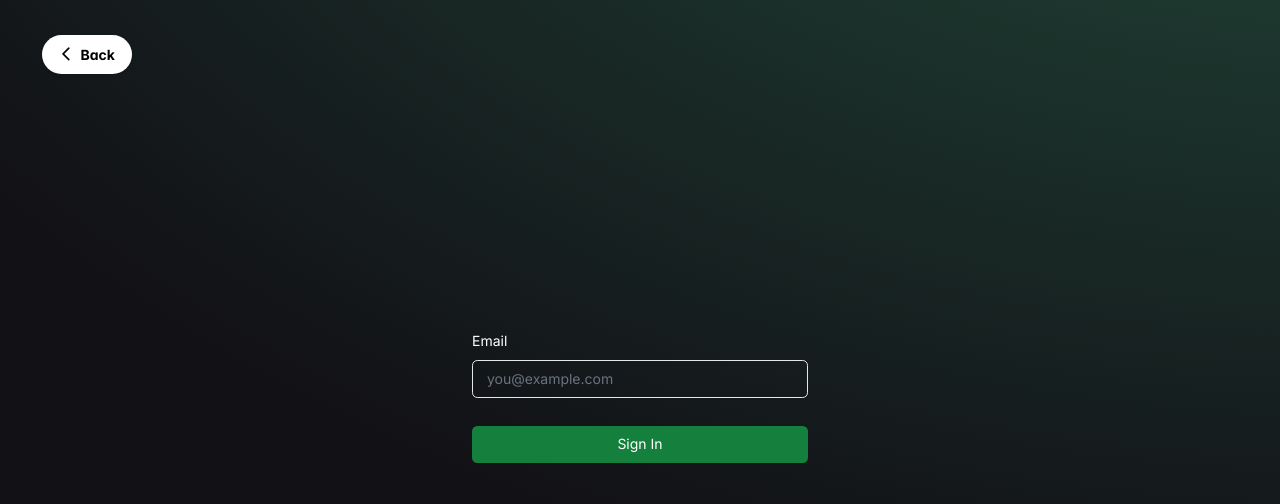
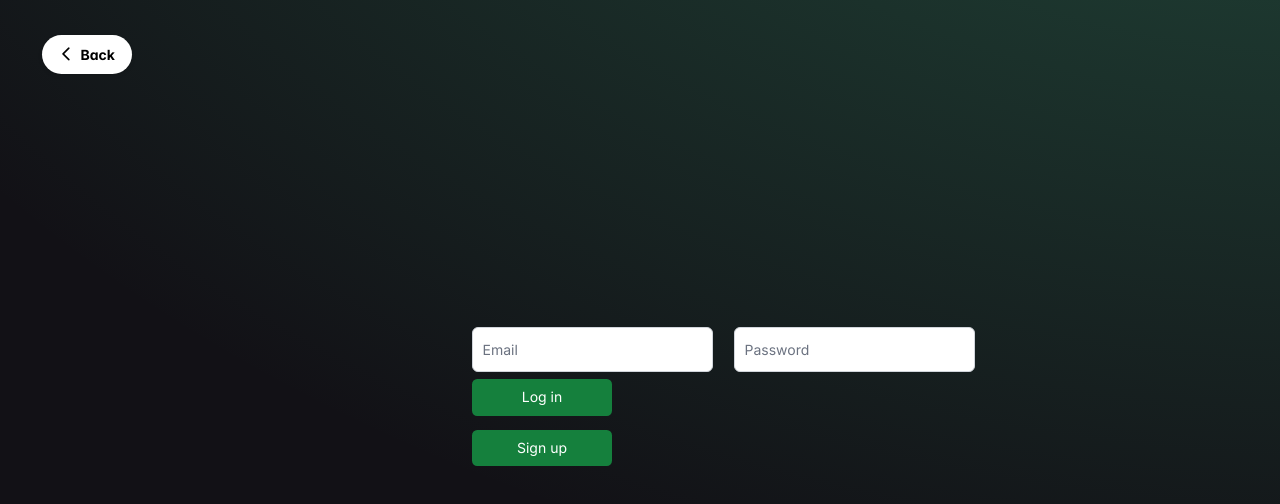
Before and after one commit to ItsTheAliGator/tms-app, a Next.js app: page /login in a window 1280 px wide. Shown: the top 504 px of the page. Built offline with nearby package versions, Linux system fonts and the light colour scheme.

Commit message:
Changing authenication to use password

```diff
--- a/app/login/page.tsx
+++ b/app/login/page.tsx
@@ -2,27 +2,44 @@ import { createClient } from "@/utils/supabase/server";
 import { redirect } from "next/navigation";
 import { SubmitButton } from "./submit-button";
 import BackButton from "../../components/backButton";
+import { InputText } from "primereact/inputtext";
+import { FloatLabel } from "primereact/floatlabel";
+import { Password } from "primereact/password";
+import { revalidatePath } from "next/cache";
 
 export default function Login({ searchParams }: { searchParams: { message: string } }) {
-	const signInWithEmail = async (formData: FormData) => {
+	const login = async (formData: FormData) => {
 		"use server";
-
-		const email = formData.get("email") as string;
 		const supabase = createClient();
 
-		const defaultUrl = `https://${process.env.VERCEL_URL}`;
-
-		const { error } = await supabase.auth.signInWithOtp({
-			email,
-			options: {
-				shouldCreateUser: false,
-				emailRedirectTo: defaultUrl,
-			},
+		const { error } = await supabase.auth.signInWithPassword({
+			email: formData.get("email") as string,
+			password: formData.get("password") as string,
 		});
 
 		if (error) {
 			return redirect("/error");
 		}
+
+		revalidatePath("/", "layout");
+		redirect("/");
+	};
+
+	const signUp = async (formData: FormData) => {
+		"use server";
+		const supabase = createClient();
+
+		const { error } = await supabase.auth.signUp({
+			email: formData.get("email") as string,
+			password: formData.get("password") as string,
+		});
+
+		if (error) {
+			return redirect("/error");
+		}
+
+		revalidatePath("/", "layout");
+		redirect("/");
 	};
 
 	return (
@@ -32,13 +49,26 @@ export default function Login({ searchParams }: { searchParams: { message: strin
 			</div>
 
 			<form className="flex-1 flex flex-col w-full justify-center gap-2 text-foreground">
-				<label className="text-md" htmlFor="email">
-					Email
-				</label>
-				<input className="rounded-md px-4 py-2 bg-inherit border mb-6" name="email" placeholder="you@example.com" required />
-				<SubmitButton formAction={signInWithEmail} className="bg-green-700 rounded-md px-4 py-2 text-foreground mb-2" pendingText="Signing In...">
-					Sign In
+				<div className="flex gap-6">
+					<FloatLabel>
+						<InputText id="email" name="email" required />
+						<label htmlFor="email">Email</label>
+					</FloatLabel>
+
+					<FloatLabel>
+						<Password inputId="password" name="password" required />
+						<label htmlFor="password">Password</label>
+					</FloatLabel>
+				</div>
+
+				<SubmitButton formAction={login} className="bg-green-700 md:w-40 rounded-md py-2 w-full text-foreground mb-2" pendingText="Signing In...">
+					Log in
 				</SubmitButton>
+
+				<SubmitButton formAction={signUp} className="bg-green-700 md:w-40 rounded-md py-2 w-full text-foreground mb-2" pendingText="Signing In...">
+					Sign up
+				</SubmitButton>
+
 				{searchParams?.message && <p className="mt-4 p-4 bg-foreground/10 text-foreground text-center">{searchParams.message}</p>}
 			</form>
 		</div>
```
